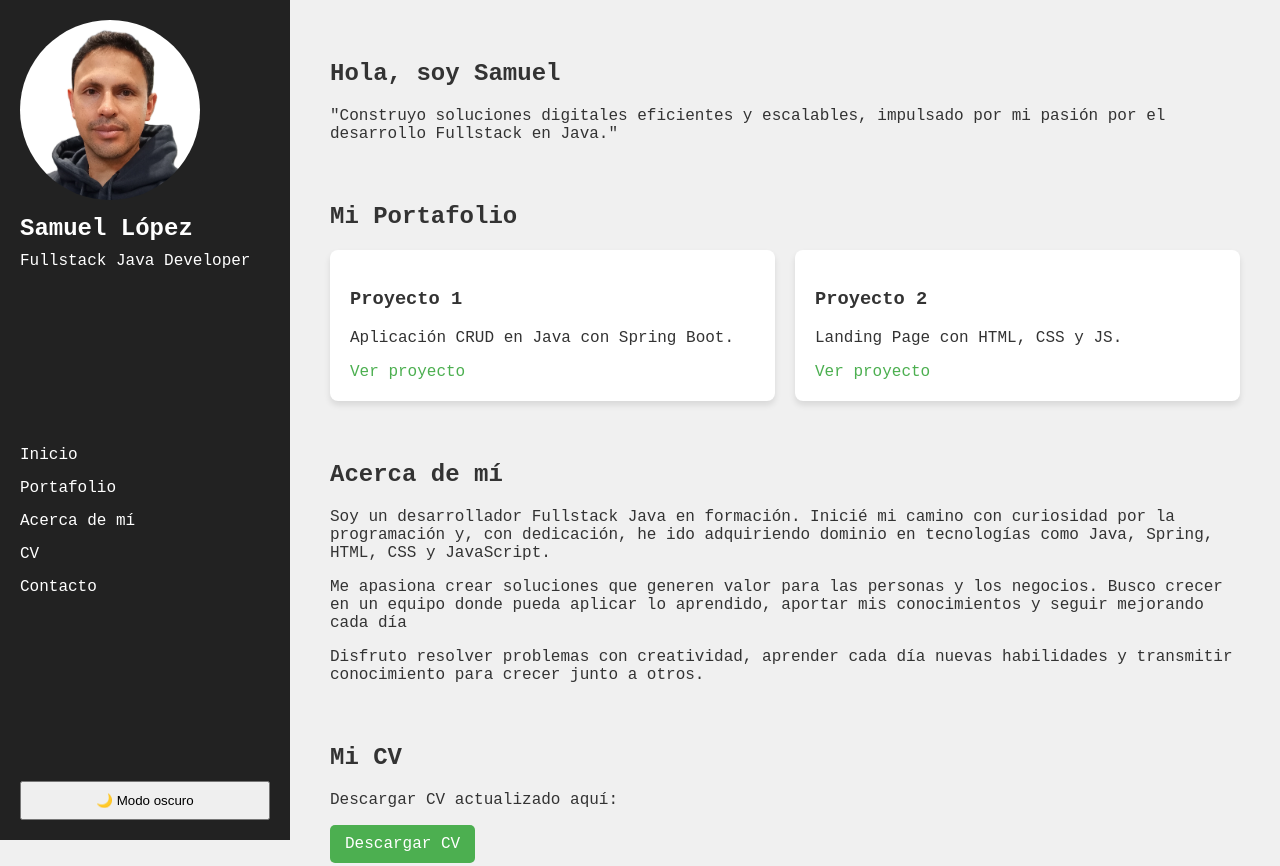
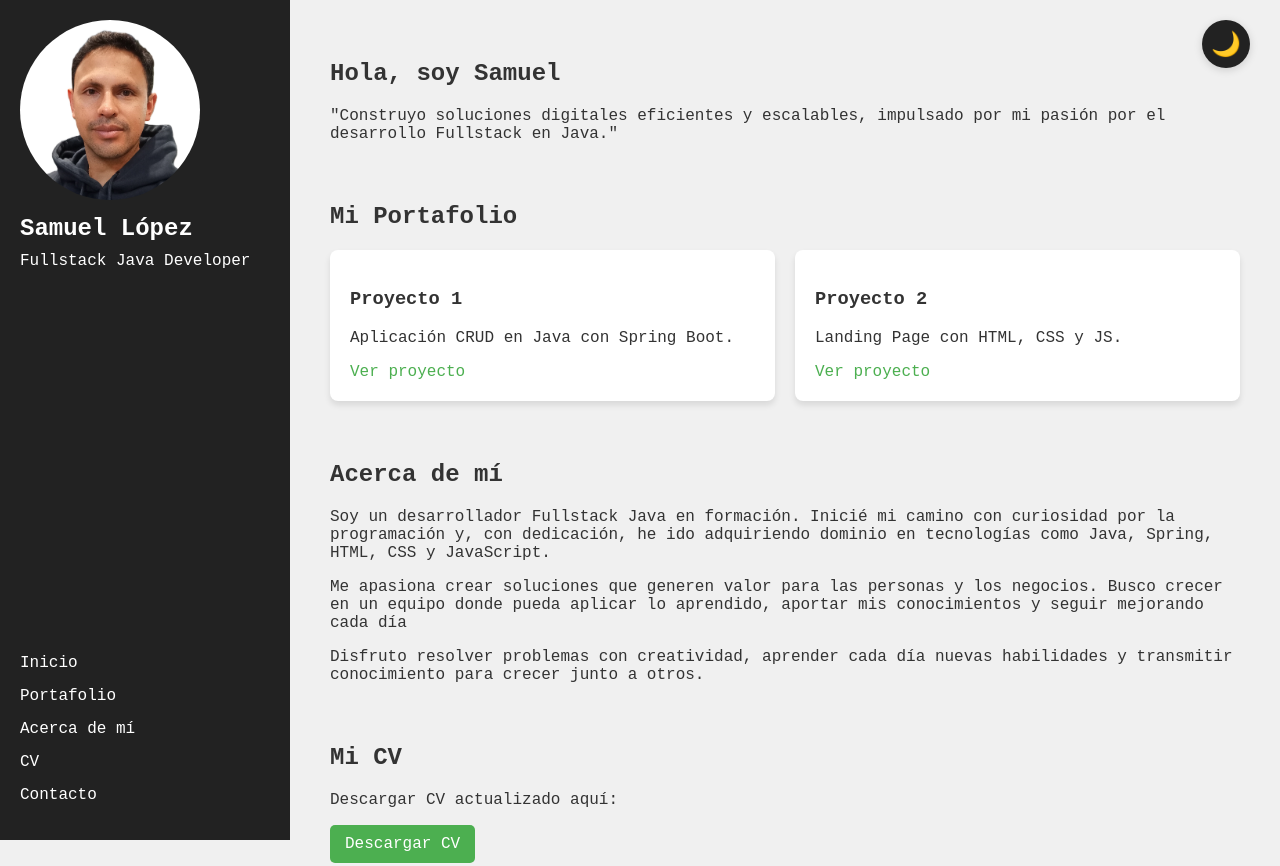
Before and after one commit to samuellopur/portafolio-samuel-lopez, a plain HTML site: page index.html in a window 1280 px wide. Shown: the top 866 px of the page. Drawn offline with Linux system fonts and the light colour scheme.

Commit message:
Se ajusta boton modo oscuro

```diff
--- a/index.html
+++ b/index.html
@@ -7,6 +7,11 @@
   <link rel="stylesheet" href="style.css">
 </head>
 <body>
+  <!-- Botón modo claro/oscuro en la esquina superior derecha -->
+  <button id="theme-toggle" aria-label="Cambiar modo" title="Cambiar modo">
+    <span id="theme-icon">🌙</span>
+  </button>
+
   <!-- Barra lateral -->
   <aside class="sidebar">
     <div class="profile">
@@ -25,8 +30,6 @@
         <li><a href="#contact">Contacto</a></li>
       </ul>
     </nav>
-    <!-- Botón modo claro/oscuro -->
-    <button id="theme-toggle">🌙 Modo oscuro</button>
   </aside>
 
   <!-- Contenido principal -->
--- a/script.js
+++ b/script.js
@@ -1,13 +1,14 @@
 // Seleccionamos el botón de cambio de tema
 const themeToggle = document.getElementById("theme-toggle");
+const themeIcon = document.getElementById("theme-icon");
 
 // Evento para alternar entre modo claro y oscuro
 themeToggle.addEventListener("click", () => {
   document.body.classList.toggle("dark");
 
   if (document.body.classList.contains("dark")) {
-    themeToggle.textContent = "☀️Modo claro";
+    themeIcon.textContent = "☀️";
   } else {
-    themeToggle.textContent = "🌙 Modo oscuro";
+    themeIcon.textContent = "🌙";
   }
 });
--- a/style.css
+++ b/style.css
@@ -49,10 +49,38 @@ body {
   color: white;
 }
 
+/* Botón modo oscuro en la esquina superior derecha */
 #theme-toggle {
-  margin-top: 20px;
-  padding: 10px;
+  position: fixed;
+  top: 20px;
+  right: 30px;
+  z-index: 1000;
+  background: #222;
+  color: #fff;
+  border: none;
+  border-radius: 50%;
+  width: 48px;
+  height: 48px;
+  display: flex;
+  align-items: center;
+  justify-content: center;
+  font-size: 1.5rem;
   cursor: pointer;
+  box-shadow: 0 2px 8px rgba(0,0,0,0.15);
+  transition: background 0.2s;
+}
+
+#theme-toggle:hover {
+  background: #444;
+}
+
+#theme-icon {
+  pointer-events: none;
+}
+
+/* Elimina el botón del sidebar */
+.sidebar #theme-toggle {
+  display: none;
 }
 
 /* Contenido principal */
@@ -99,3 +127,12 @@ body.dark {
   --bg: #121212;
   --text: #f0f0f0;
 }
+
+body.dark .card {
+  background: #232323;
+  color: #f0f0f0;
+}
+
+body.dark .card a {
+  color: #90caf9;
+}
```
Also changed, not shown: 1 other file.
